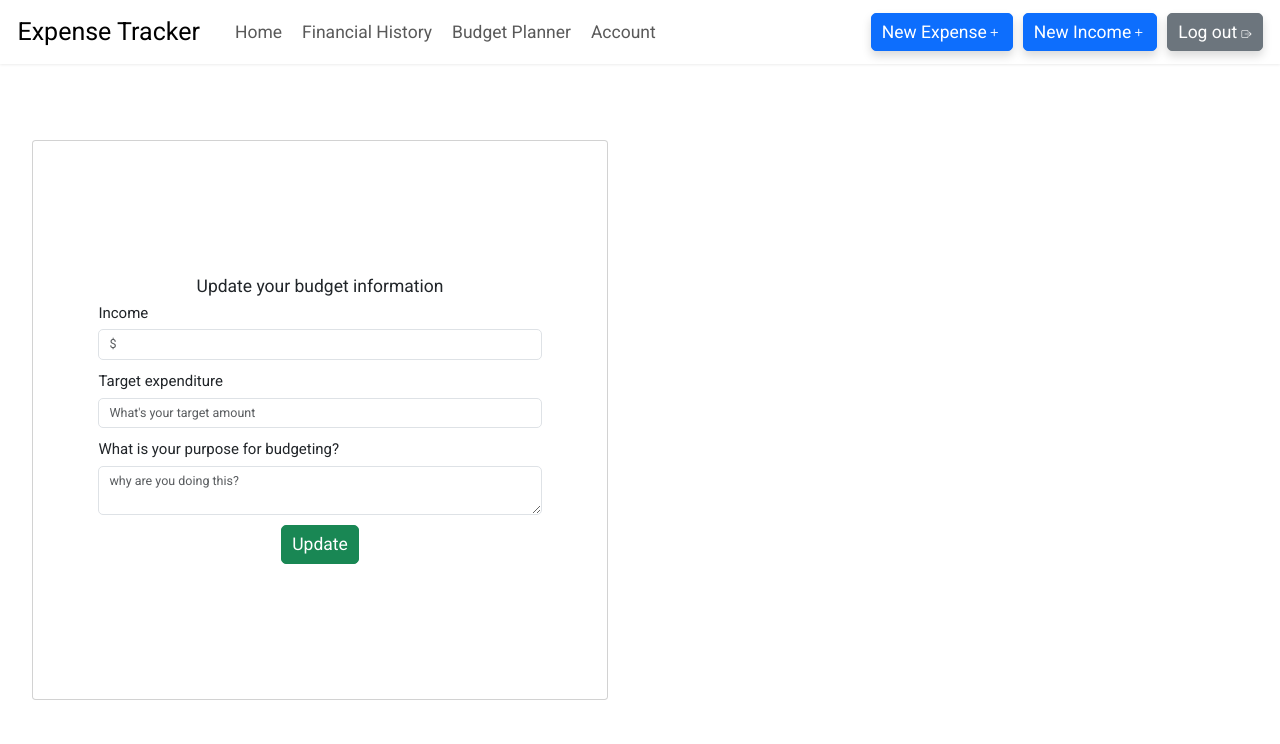
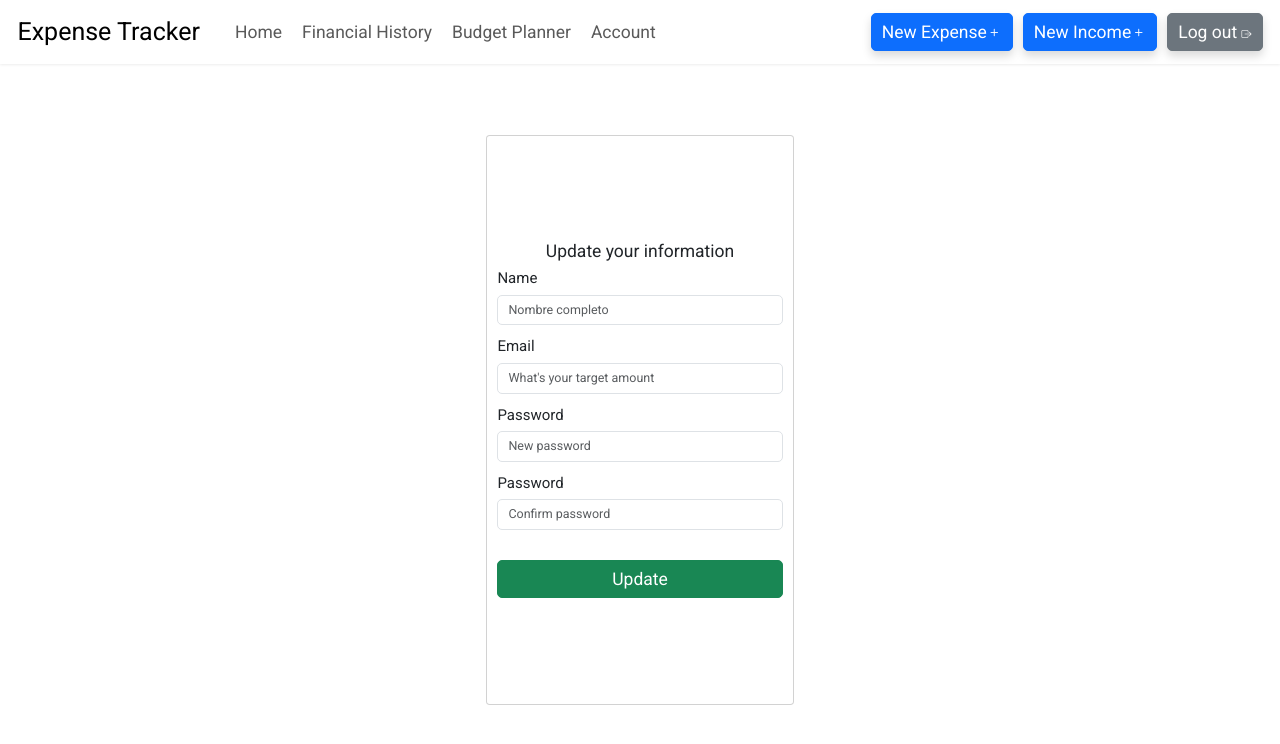
Before and after one commit to enriquegarcia92/G21-ACA-Expense-Tracker, a React (Vite) app in the folder ExpenseTracker-React/: page /account in a window 1280 px wide. Shown: the top 744 px of the page. Built offline with nearby package versions, Linux system fonts and the light colour scheme; no server answers; sample sign-in values are in the browser's storage.

Commit message:
account management

```diff
--- a/ExpenseTracker-React/src/pages/dashboard/account/Account.jsx
+++ b/ExpenseTracker-React/src/pages/dashboard/account/Account.jsx
@@ -1,14 +1,18 @@
-import React from 'react'
-import NavbarWithDrawer from '../../../features/NavbarWithDrawer'
-import AccountForm from './AccountForm'
+import React from "react";
+import NavbarWithDrawer from "../../../features/NavbarWithDrawer";
+import AccountForm from "./AccountForm";
+import AccountFormData from "./AccountFormData";
+import "../account/Account.scss";
 
 const Account = () => {
   return (
     <div className="accountContainer">
-        <NavbarWithDrawer/>
-        <AccountForm/>
+      <NavbarWithDrawer />
+      <div className="accountInfoSection">
+        <AccountFormData />
+      </div>
     </div>
-  )
-}
+  );
+};
 
-export default Account
+export default Account;
--- /dev/null
+++ b/ExpenseTracker-React/src/pages/dashboard/account/Account.scss
@@ -0,0 +1,15 @@
+.accountContainer{
+    height: 100vh;
+    width: 100%;
+    display: flex;
+    flex-direction: column;
+
+    .accountInfoSection{
+        height: 89vh;
+        width: 100%;
+        display: flex;
+        flex-direction: column;
+        align-items: center;
+        justify-content: center;
+    }
+}
--- a/ExpenseTracker-React/src/pages/dashboard/account/AccountFormData.jsx
+++ b/ExpenseTracker-React/src/pages/dashboard/account/AccountFormData.jsx
@@ -1,34 +1,31 @@
 import React, { useEffect, useState } from "react";
 import Axios from "../../../api/Axios";
+import '../account/FormData.scss'
 
-const AccountFormdata = () => {
-    const GET_USER_URL ="/usuario/get/"
+
+const AccountFormData = () => {
+  const GET_USER_URL = "/usuario/get/";
   const [user, setUser] = useState([]);
   const [nombrecompleto, setnombrecompleto] = useState(user.nombrecompleto);
   const [email, setemail] = useState(user.email);
-    const [password,setpassword] = useState("");
-    const [salary,setsalary] = useState(0.0);
-    const [budgetlimit,setbudgetlimit] = useState(0.0);
-
-
+  const [password, setpassword] = useState("");
+  const [salary, setsalary] = useState(0.0);
+  const [budgetlimit, setbudgetlimit] = useState(0.0);
 
   const getMyUser = async () => {
     try {
       const token = localStorage.getItem("token");
       const userId = localStorage.getItem("userId");
-          const response = await Axios.get(
-            GET_USER_URL +
-              userId,
-            {
+      const response = await Axios.get(GET_USER_URL + userId, {
         headers: {
           "content-type": "application/json",
           Authorization: `Bearer ${token}`,
         },
         withCredentials: false,
-            }
-          );
+      });
 
-          console.log(response.data);
+      setemail(response.data.email);
+      setnombrecompleto(response.data.nombrecompleto)
       setUser(response.data);
     } catch (err) {
       console.log(err);
@@ -40,48 +37,59 @@ const AccountFormdata = () => {
   }, []); // Empty dependency array ensures the effect runs only on mount
 
   return (
-    <div className="changeBudgetContainer">
       <div className="card">
-        <div className="card-body">
-        <h5 className="card-title fs-3">Update your budget information</h5>
-          <div className="cBInput mb-3">
-            <label for="incomeField" className="form-label fs-4">
-              Income
-            </label>
-            <input
-              type="text"
-              className="form-control form-control-lg"
-              id="incomeField"
-              placeholder="$"
-            />
-          </div>
+        <div className="card-body d-flex flex-column justify-content-center">
+          <h5 className="card-title fs-3 text-center">Update your information</h5>
           <div className="cBInput mb-3">
             <label for="targetExpenseField" className="form-label fs-4">
-              Target expenditure
+              Name
             </label>
             <input
               type="text"
               className="form-control form-control-lg"
               id="targetExpenseField"
-              placeholder="What's your target amount"
+              placeholder="Nombre completo"
+              value={nombrecompleto}
             />
           </div>
-          <div class="cBInput mb-3">
-            <label for="budgetMotivationField" className="form-label fs-4">
-              What is your purpose for budgeting?
+          <div className="cBInput mb-3">
+            <label for="targetExpenseField" className="form-label fs-4">
+              Email
             </label>
-            <textarea
-              type="text"
+            <input
+              type="email"
               className="form-control form-control-lg"
-              id="budgetMotivationField"
-              placeholder="why are you doing this?"
+              id="targetExpenseField"
+              placeholder="What's your target amount"
+              value={email}
+            />
+          </div>
+          <div className="cBInput mb-3">
+            <label for="targetExpenseField" className="form-label fs-4">
+              Password
+            </label>
+            <input
+              type="password"
+              className="form-control form-control-lg"
+              id="targetExpenseField"
+              placeholder="New password"
+            />
+          </div>
+          <div className="cBInput mb-5">
+            <label for="targetExpenseField" className="form-label fs-4">
+              Password
+            </label>
+            <input
+              type="password"
+              className="form-control form-control-lg"
+              id="targetExpenseField"
+              placeholder="Confirm password"
             />
           </div>
           <div className="btn btn-success btn-lg fs-3">Update</div>
         </div>
       </div>
-    </div>
   );
 };
 
-export default AccountFormdata;
+export default AccountFormData;
```
Also changed, not shown: ExpenseTracker-React/src/pages/dashboard/account/FormData.scss (added). Lines whose indentation alone changed are shown as unchanged.
